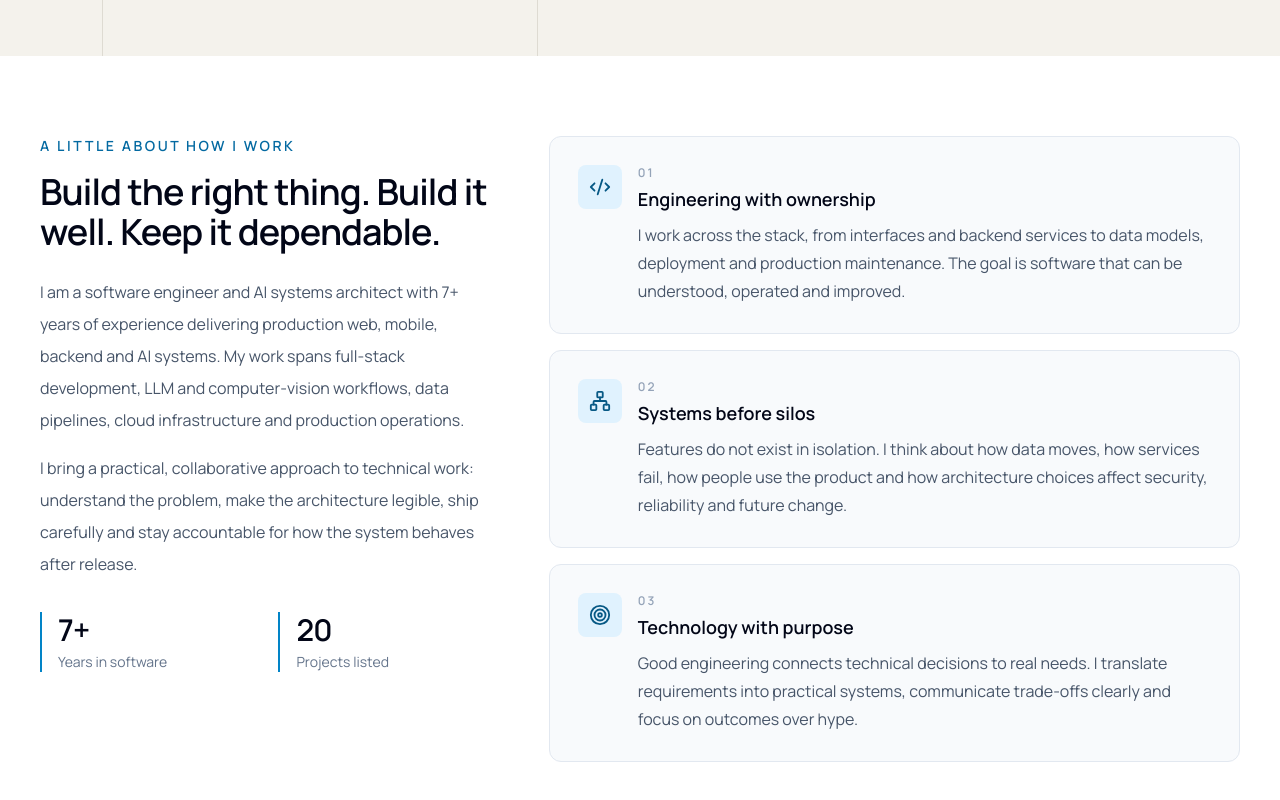
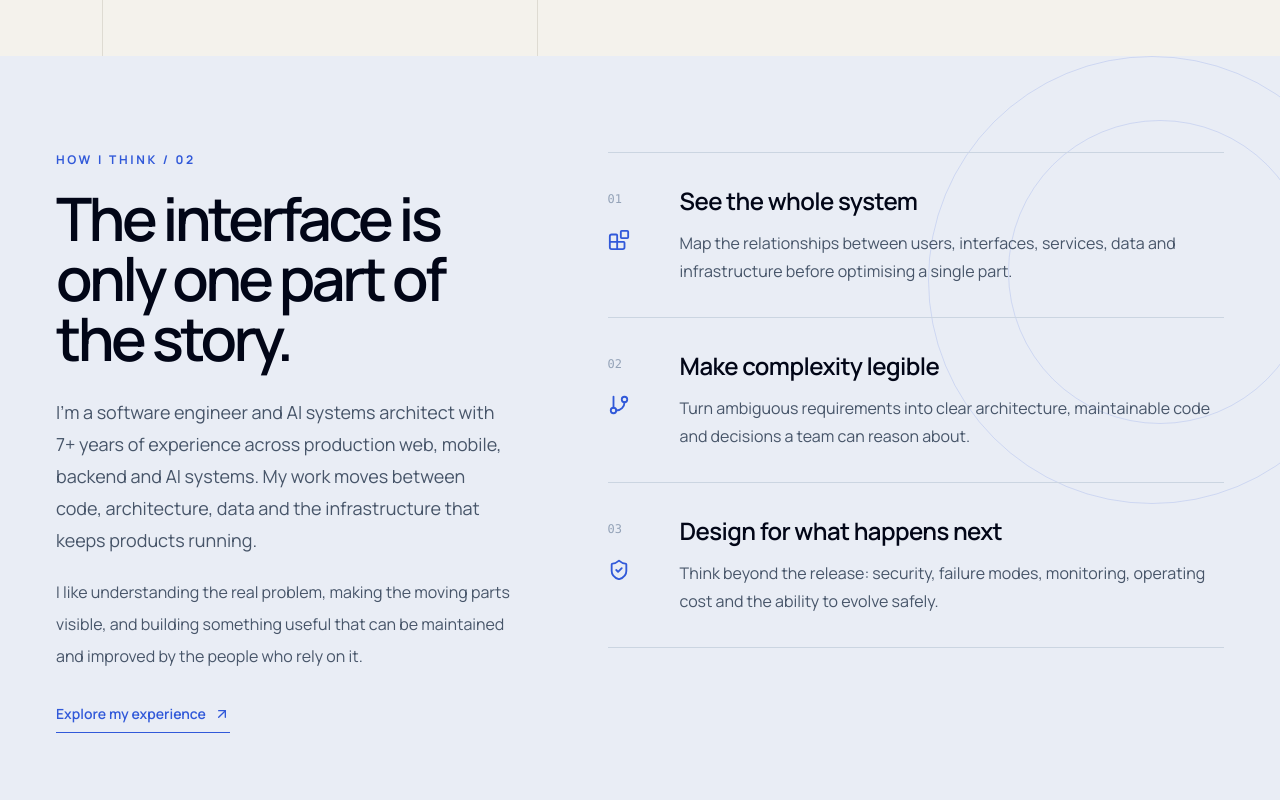
Before and after one commit to micpana/Michael-Panashe-Mudimbu-Portfolio-V2, a React (Vite) app: page / in a window 1280 px wide. Shown: the part 880-1680 px from the top of the page. Built offline with nearby package versions, Linux system fonts and the light colour scheme.

Commit message:
Give the about section a more expressive systems-thinking layout

```diff
--- a/src/components/About.tsx
+++ b/src/components/About.tsx
@@ -1,38 +1,33 @@
 import React from 'react';
-import { Code2, Network, Target } from 'lucide-react';
-import { ProjectsData } from '../data/projects_data_lazy';
+import { ArrowUpRight, Blocks, GitBranch, ShieldCheck } from 'lucide-react';
 
 const principles = [
-  { icon: Code2, title: 'Engineering with ownership', description: 'I work across the stack, from interfaces and backend services to data models, deployment and production maintenance. The goal is software that can be understood, operated and improved.' },
-  { icon: Network, title: 'Systems before silos', description: 'Features do not exist in isolation. I think about how data moves, how services fail, how people use the product and how architecture choices affect security, reliability and future change.' },
-  { icon: Target, title: 'Technology with purpose', description: 'Good engineering connects technical decisions to real needs. I translate requirements into practical systems, communicate trade-offs clearly and focus on outcomes over hype.' },
+  { number: '01', icon: Blocks, title: 'See the whole system', description: 'Map the relationships between users, interfaces, services, data and infrastructure before optimising a single part.' },
+  { number: '02', icon: GitBranch, title: 'Make complexity legible', description: 'Turn ambiguous requirements into clear architecture, maintainable code and decisions a team can reason about.' },
+  { number: '03', icon: ShieldCheck, title: 'Design for what happens next', description: 'Think beyond the release: security, failure modes, monitoring, operating cost and the ability to evolve safely.' },
 ];
 
 const About: React.FC = () => (
-  <section className="bg-white py-20 dark:bg-[#0b1220]" id="about">
-    <div className="mx-auto max-w-7xl px-5 sm:px-8 lg:px-10">
-      <div className="grid gap-12 lg:grid-cols-[0.8fr_1.2fr]">
-        <div>
-          <p className="text-sm font-semibold uppercase tracking-[0.18em] text-sky-700 dark:text-sky-300">A little about how I work</p>
-          <h2 className="mt-4 text-3xl font-semibold tracking-tight text-slate-950 dark:text-white sm:text-4xl">Build the right thing. Build it well. Keep it dependable.</h2>
-          <p className="mt-6 text-base leading-8 text-slate-600 dark:text-slate-300">I am a software engineer and AI systems architect with 7+ years of experience delivering production web, mobile, backend and AI systems. My work spans full-stack development, LLM and computer-vision workflows, data pipelines, cloud infrastructure and production operations.</p>
-          <p className="mt-4 text-base leading-8 text-slate-600 dark:text-slate-300">I bring a practical, collaborative approach to technical work: understand the problem, make the architecture legible, ship carefully and stay accountable for how the system behaves after release.</p>
-          <div className="mt-8 grid grid-cols-2 gap-4">
-            <div className="border-l-2 border-sky-600 pl-4 dark:border-sky-400"><p className="text-3xl font-semibold tracking-tight text-slate-950 dark:text-white">7+</p><p className="mt-1 text-sm text-slate-500 dark:text-slate-400">Years in software</p></div>
-            <div className="border-l-2 border-sky-600 pl-4 dark:border-sky-400"><p className="text-3xl font-semibold tracking-tight text-slate-950 dark:text-white">{ProjectsData.length}</p><p className="mt-1 text-sm text-slate-500 dark:text-slate-400">Projects listed</p></div>
-          </div>
-        </div>
-        <div className="space-y-4">
-          {principles.map(({ icon: Icon, title, description }, index) => (
-            <article key={title} className="grid gap-4 rounded-xl border border-slate-200 bg-[#f8fafc] p-6 dark:border-slate-700 dark:bg-slate-900 sm:grid-cols-[auto_1fr] sm:p-7">
-              <div className="flex h-11 w-11 items-center justify-center rounded-lg bg-sky-100 text-sky-800 dark:bg-sky-950 dark:text-sky-300"><Icon size={22} /></div>
-              <div><p className="text-xs font-semibold uppercase tracking-[0.16em] text-slate-400">0{index + 1}</p><h3 className="mt-1 text-lg font-semibold text-slate-950 dark:text-white">{title}</h3><p className="mt-2 leading-7 text-slate-600 dark:text-slate-300">{description}</p></div>
-            </article>
-          ))}
-        </div>
+  <section className="relative overflow-hidden bg-[#e9edf5] py-24 dark:bg-[#111b2b]" id="about">
+    <div aria-hidden="true" className="absolute -right-24 top-0 h-[28rem] w-[28rem] rounded-full border border-[#3159d9]/15 dark:border-[#91a9ff]/10" />
+    <div aria-hidden="true" className="absolute -right-8 top-16 h-[19rem] w-[19rem] rounded-full border border-[#3159d9]/15 dark:border-[#91a9ff]/10" />
+    <div className="relative mx-auto grid max-w-[1600px] gap-14 px-5 sm:px-8 lg:grid-cols-[0.85fr_1.15fr] lg:gap-24 lg:px-14">
+      <div>
+        <p className="text-xs font-bold uppercase tracking-[0.22em] text-[#3159d9] dark:text-[#91a9ff]">How I think / 02</p>
+        <h2 className="mt-5 max-w-2xl text-4xl font-semibold leading-[1.02] tracking-[-0.06em] text-slate-950 dark:text-white sm:text-6xl">The interface is only one part of the story.</h2>
+        <p className="mt-7 max-w-xl text-lg leading-8 text-slate-600 dark:text-slate-300">I’m a software engineer and AI systems architect with 7+ years of experience across production web, mobile, backend and AI systems. My work moves between code, architecture, data and the infrastructure that keeps products running.</p>
+        <p className="mt-5 max-w-xl text-base leading-8 text-slate-600 dark:text-slate-300">I like understanding the real problem, making the moving parts visible, and building something useful that can be maintained and improved by the people who rely on it.</p>
+        <a href="#experience" className="mt-8 inline-flex items-center gap-2 border-b border-[#3159d9] pb-2 text-sm font-semibold text-[#3159d9] transition hover:gap-3 dark:border-[#91a9ff] dark:text-[#91a9ff]">Explore my experience <ArrowUpRight size={16} /></a>
+      </div>
+      <div className="border-t border-slate-300 dark:border-slate-700">
+        {principles.map(({number, icon: Icon, title, description}) => (
+          <article key={number} className="grid gap-4 border-b border-slate-300 py-7 dark:border-slate-700 sm:grid-cols-[3rem_1fr] sm:gap-6 sm:py-8">
+            <div className="flex items-center gap-3 sm:block"><span className="font-mono text-xs text-slate-400">{number}</span><Icon size={22} className="text-[#3159d9] dark:text-[#91a9ff] sm:mt-5" /></div>
+            <div><h3 className="text-xl font-semibold tracking-tight text-slate-950 dark:text-white sm:text-2xl">{title}</h3><p className="mt-3 max-w-2xl leading-7 text-slate-600 dark:text-slate-300">{description}</p></div>
+          </article>
+        ))}
       </div>
     </div>
   </section>
 );
-
 export default About;
```
